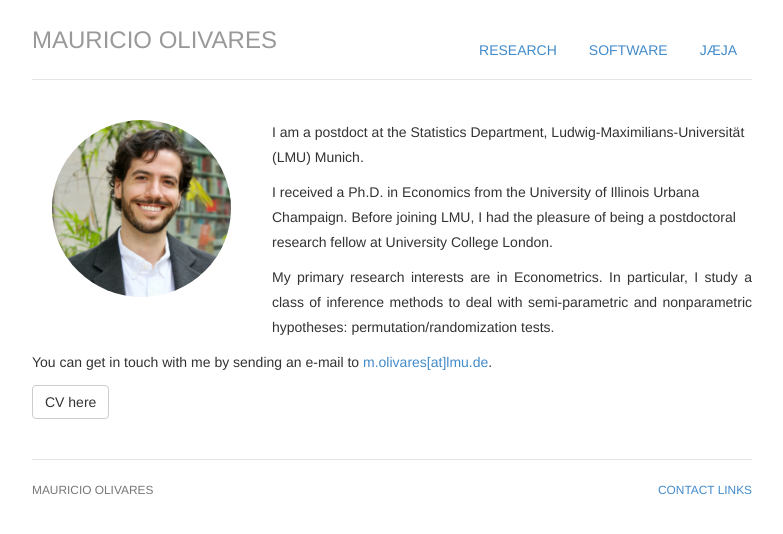
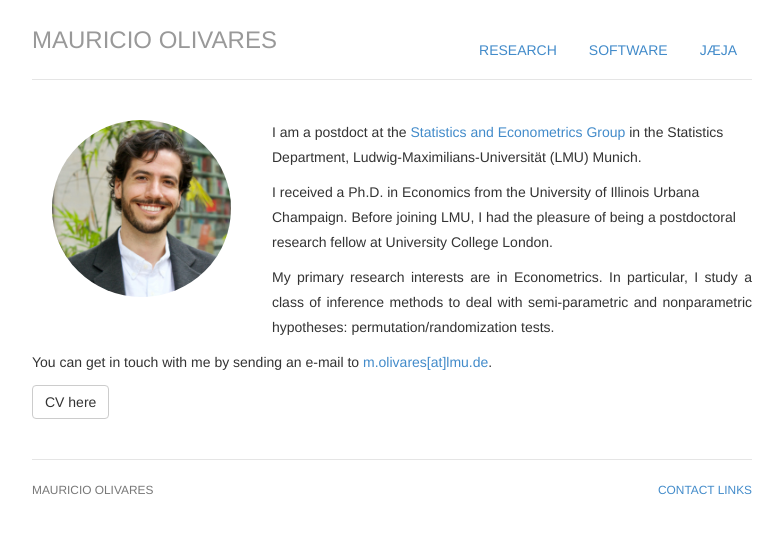
Before and after one commit to mauolivares/mauolivares.github.io, a Jekyll site: the page built from index.html, in a window 1280 px wide. Shown: the top 534 px of the page, without its empty margins (248-1031 px from the left). Built offline with Jekyll 4.4.1, drawn with Linux system fonts in a browser that asks for light colours.

Commit message:
Add chair hyperlink

```diff
--- a/index.html
+++ b/index.html
@@ -13,7 +13,7 @@ description: Mauricio Olivares is a postdoctoral research fellow at the Statisti
 	<img  class="img-circle avatar" alt="Mauricio Olivares" src="img/mau_jm.jpg" align="left" , hspace="5px">
 	</div>
 	<div>
-	<p> I am a postdoct at the Statistics Department, Ludwig-Maximilians-Universit&auml;t (LMU) Munich.
+	<p> I am a postdoct at the <a href="https://www.econ.stat.uni-muenchen.de/index.html">Statistics and Econometrics Group</a> in the Statistics Department, Ludwig-Maximilians-Universit&auml;t (LMU) Munich.
 	<p>I received a Ph.D. in Economics from the University of Illinois Urbana Champaign. Before joining LMU, I had the pleasure of being a postdoctoral research fellow at University College London.</p>
 	<p align="justify"> My primary research interests are in Econometrics. In particular, I study a class of inference methods to deal with semi-parametric and nonparametric hypotheses: permutation/randomization tests.
 	<p> You can get in touch with me by sending an e-mail to <a href="mailto:m.olivares@lmu.de">m.olivares[at]lmu.de</a>.
```
